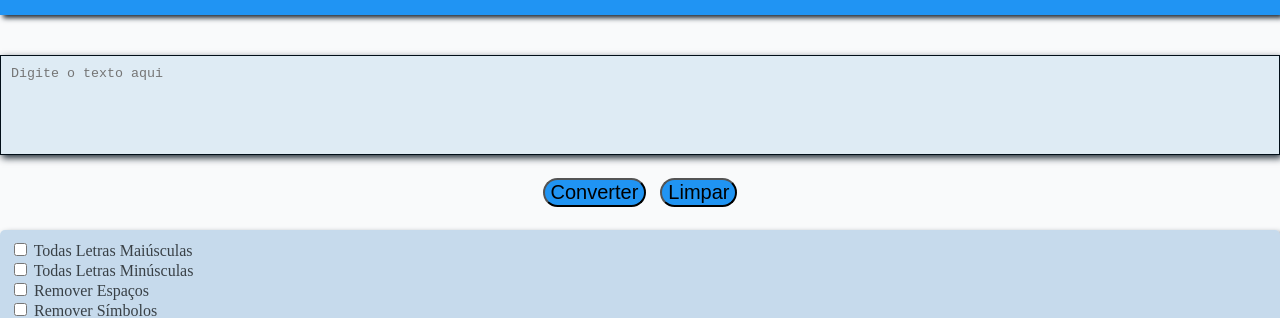
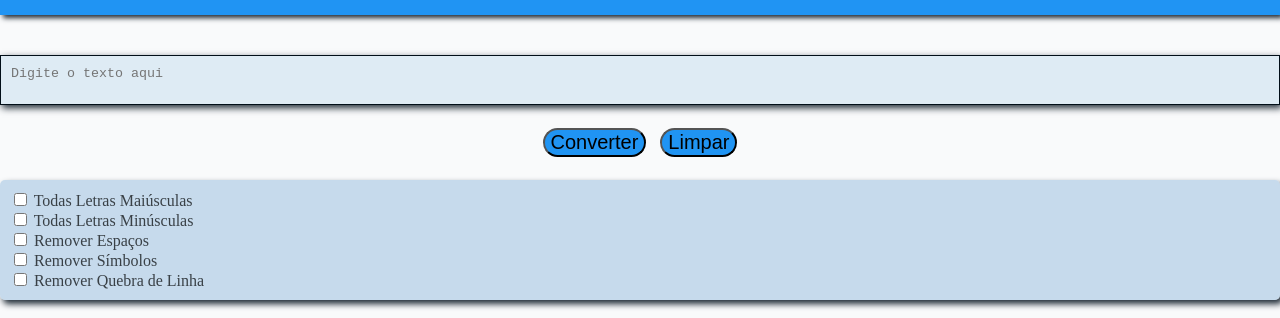
Before and after one commit to AetherIV/Projeto-Conversor-de-Texto, a plain HTML site: page index.html in a window 1280 px wide. Shown: the part 105-423 px from the top of the page. Drawn offline with Linux system fonts and the light colour scheme.

Commit message:
Update style.css

```diff
--- a/style.css
+++ b/style.css
@@ -27,7 +27,7 @@ h1 {
 #textInput {
     display: block;
     width: 100%;
-    min-height: 100px;
+    min-height: 50px;
     overflow: hidden;
     padding: 10px;
     box-sizing: border-box;
```
